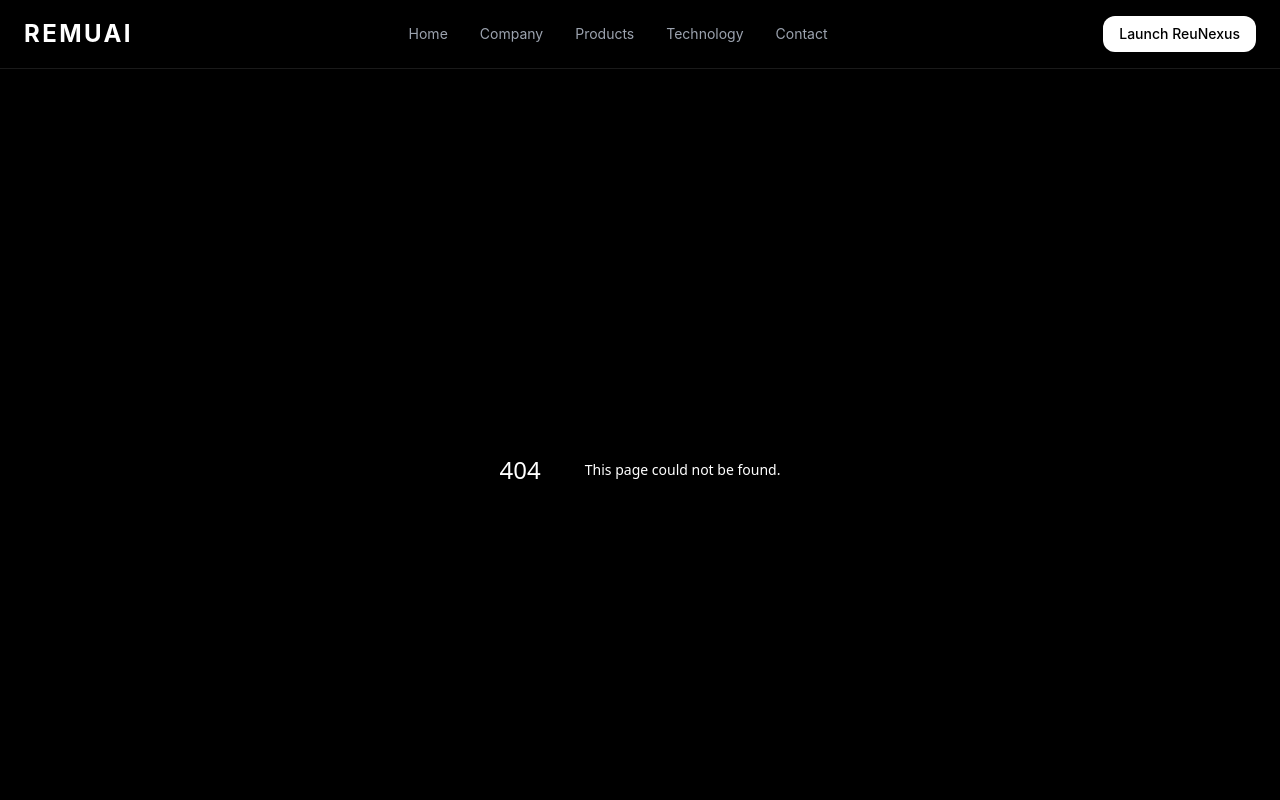
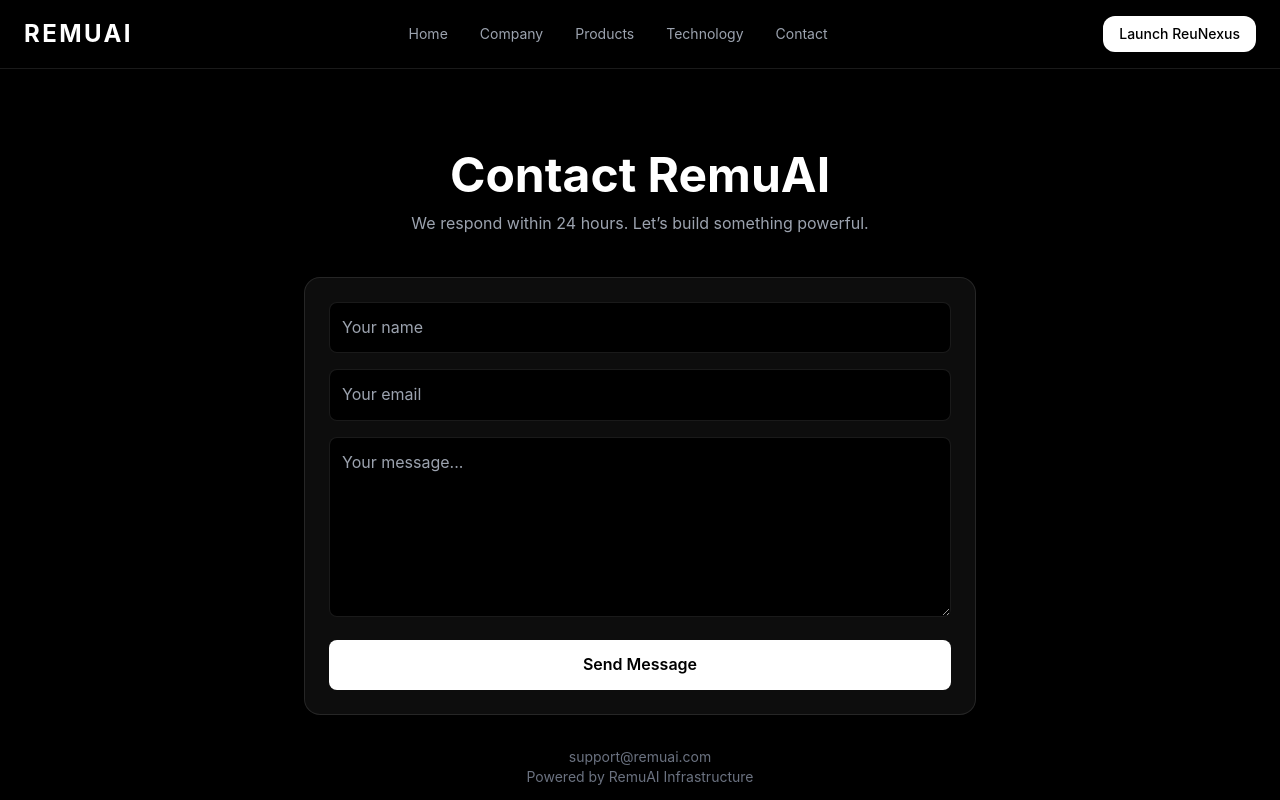
Before and after one commit to Redoz001/RemuAI, a Next.js app: page /contact in a window 1280 px wide. Before the commit this address had no page. Shown: the top 800 px of the page. Built offline with nearby package versions, Linux system fonts and the light colour scheme.

Commit message:
fix: layout + routing + tech page upgrade

```diff
--- /dev/null
+++ b/app/api/contact/route.ts
@@ -0,0 +1,36 @@
+import nodemailer from "nodemailer";
+
+export async function POST(req: Request) {
+  try {
+    const { name, email, message } = await req.json();
+
+    const transporter = nodemailer.createTransport({
+      host: "smtp.zoho.com",
+      port: 465,
+      secure: true,
+      auth: {
+        user: process.env.ZOHO_EMAIL,
+        pass: process.env.ZOHO_PASSWORD,
+      },
+    });
+
+    await transporter.sendMail({
+      from: process.env.ZOHO_EMAIL,
+      to: process.env.ZOHO_EMAIL,
+      subject: `New Contact Message from ${name}`,
+      html: `
+        <h2>New Contact Message</h2>
+        <p><b>Name:</b> ${name}</p>
+        <p><b>Email:</b> ${email}</p>
+        <p><b>Message:</b><br/>${message}</p>
+      `,
+    });
+
+    return Response.json({ success: true });
+  } catch (error) {
+    return Response.json(
+      { success: false, error: "Email failed to send" },
+      { status: 500 }
+    );
+  }
+}
--- /dev/null
+++ b/app/contact/page.tsx
@@ -0,0 +1,128 @@
+"use client";
+
+import { useState } from "react";
+
+export default function ContactPage() {
+  const [form, setForm] = useState({
+    name: "",
+    email: "",
+    message: "",
+  });
+
+  const [loading, setLoading] = useState(false);
+  const [success, setSuccess] = useState(false);
+  const [error, setError] = useState("");
+
+  function handleChange(
+    e: React.ChangeEvent<HTMLInputElement | HTMLTextAreaElement>
+  ) {
+    setForm({ ...form, [e.target.name]: e.target.value });
+  }
+
+  async function handleSubmit(e: React.FormEvent) {
+    e.preventDefault();
+    setLoading(true);
+    setError("");
+    setSuccess(false);
+
+    try {
+      const res = await fetch("/api/contact", {
+        method: "POST",
+        headers: { "Content-Type": "application/json" },
+        body: JSON.stringify(form),
+      });
+
+      const data = await res.json();
+
+      if (!res.ok) {
+        throw new Error(data.error || "Failed to send message");
+      }
+
+      setSuccess(true);
+      setForm({ name: "", email: "", message: "" });
+    } catch (err: any) {
+      setError(err.message);
+    } finally {
+      setLoading(false);
+    }
+  }
+
+  return (
+    <main className="min-h-screen bg-black text-white flex items-center justify-center px-6">
+      <div className="w-full max-w-2xl">
+
+        {/* HEADER */}
+        <h1 className="text-5xl font-bold text-center">
+          Contact RemuAI
+        </h1>
+
+        <p className="text-gray-400 text-center mt-3">
+          We respond within 24 hours. Let’s build something powerful.
+        </p>
+
+        {/* FORM CARD */}
+        <form
+          onSubmit={handleSubmit}
+          className="mt-10 space-y-4 bg-white/5 border border-white/10 p-6 rounded-2xl backdrop-blur"
+        >
+
+          <input
+            name="name"
+            value={form.name}
+            onChange={handleChange}
+            placeholder="Your name"
+            required
+            className="w-full p-3 rounded-lg bg-black border border-white/10 focus:border-white/40 outline-none"
+          />
+
+          <input
+            name="email"
+            type="email"
+            value={form.email}
+            onChange={handleChange}
+            placeholder="Your email"
+            required
+            className="w-full p-3 rounded-lg bg-black border border-white/10 focus:border-white/40 outline-none"
+          />
+
+          <textarea
+            name="message"
+            value={form.message}
+            onChange={handleChange}
+            placeholder="Your message..."
+            rows={6}
+            required
+            className="w-full p-3 rounded-lg bg-black border border-white/10 focus:border-white/40 outline-none"
+          />
+
+          {/* STATUS */}
+          {error && (
+            <p className="text-red-400 text-sm">{error}</p>
+          )}
+
+          {success && (
+            <p className="text-green-400 text-sm">
+              Message sent successfully ✔
+            </p>
+          )}
+
+          {/* BUTTON */}
+          <button
+            type="submit"
+            disabled={loading}
+            className="w-full bg-white text-black py-3 rounded-lg font-semibold hover:bg-gray-200 transition disabled:opacity-50"
+          >
+            {loading ? "Sending..." : "Send Message"}
+          </button>
+        </form>
+
+        {/* FOOTER INFO */}
+        <div className="text-center mt-8 text-gray-500 text-sm">
+          <p>support@remuai.com</p>
+          <p>Powered by RemuAI Infrastructure</p>
+        </div>
+
+      </div>
+    </main>
+  );
+}
--- a/package.json
+++ b/package.json
@@ -13,11 +13,13 @@
     "framer-motion": "^12.40.0",
     "lucide-react": "^1.17.0",
     "next": "16.2.7",
+    "nodemailer": "^8.0.10",
     "react": "19.2.4",
     "react-dom": "19.2.4"
   },
   "devDependencies": {
     "@types/node": "^20",
+    "@types/nodemailer": "^8.0.0",
     "@types/react": "^19",
     "@types/react-dom": "^19",
     "autoprefixer": "^10.5.0",
```
Also changed, not shown: 1 other file (tests, documents, lock files or other folders).
